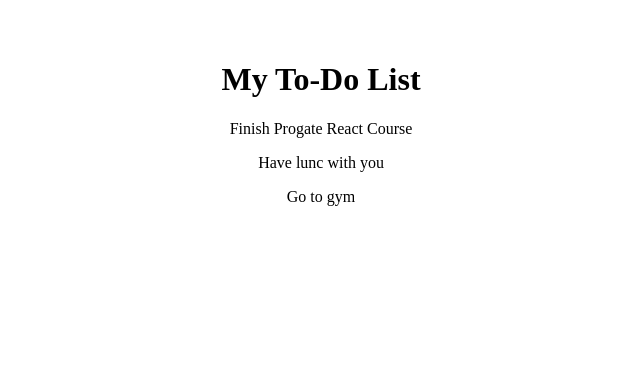
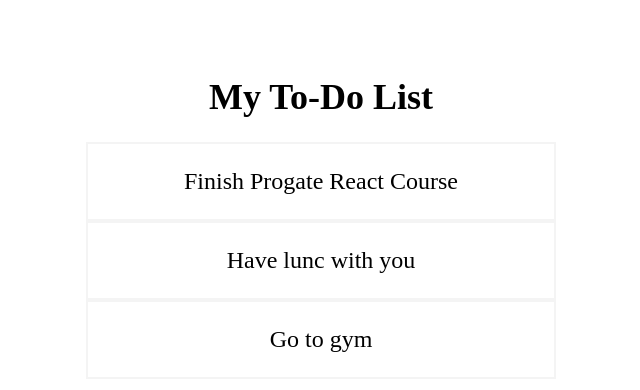
Before and after one commit to RizalRinaldi08/todo-list-react, a React (Vite) app: page / in a window 1280 px wide. Shown: the top 390 px of the page, without its empty margins (319-959 px from the left). Built offline with nearby package versions, Linux system fonts and the light colour scheme.

Commit message:
Add CSS to components

```diff
--- a/src/App.jsx
+++ b/src/App.jsx
@@ -22,11 +22,21 @@ function App() {
   console.log(todos)
 
   return (
-    <div className='App'>
-      <h1>My To-Do List</h1>
+    <div style={styles.container}>
+      <h1 style={styles.title}>My To-Do List</h1>
       <Todo todos={todos}/>
     </div>
   )
 }
 
+const styles = {
+  container: {
+    textAlign: 'center',
+    padding: '12px'
+  },
+  title: {
+    fontSize: '36px'
+  }
+}
+
 export default App
--- a/src/components/Todo.jsx
+++ b/src/components/Todo.jsx
@@ -6,7 +6,7 @@ import TodoItem from "./TodoItem"
 // eslint-disable-next-line react/prop-types
 const Todo = ({ todos }) => {
     return (
-        <div>
+        <div style={styles.container}>
             {todos.map((todo) => {
                 return <TodoItem key={todo.id} todo={todo} />
             })}
@@ -14,4 +14,8 @@ const Todo = ({ todos }) => {
     )
 }
 
+const styles ={
+    container: { width: '40%', margin: '0 auto' }
+}
+
 export default Todo
--- a/src/components/TodoItem.jsx
+++ b/src/components/TodoItem.jsx
@@ -3,8 +3,17 @@
 
 const TodoItem = ({ todo }) => {
   return (
-    <p>{todo.title}</p>
+    <div style={styles.todoItem}>
+        <p>{todo.title}</p>
+    </div>
   )
 }
 
+const styles = {
+    todoItem: {
+        border: '2px solid #f4f4f4',
+        fontSize: '24px'
+    }
+}
+
 export default TodoItem
```
